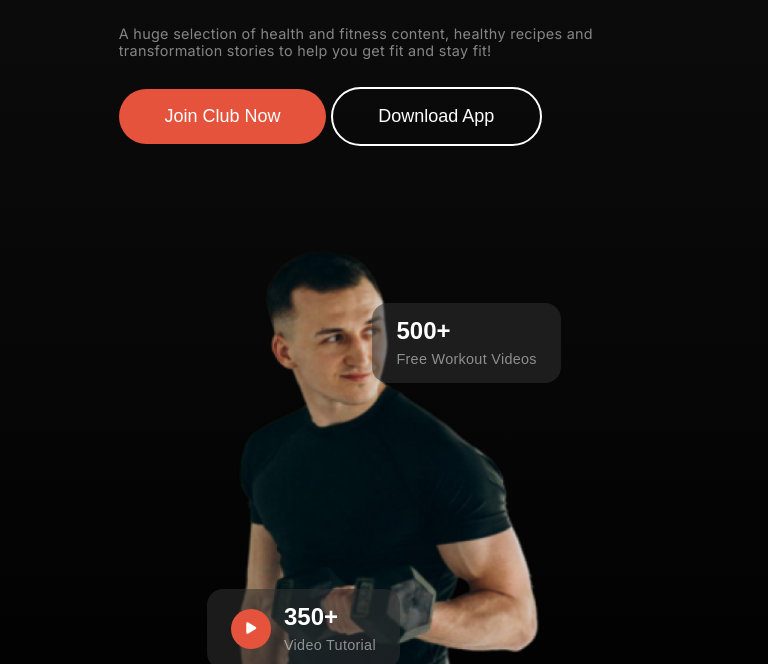
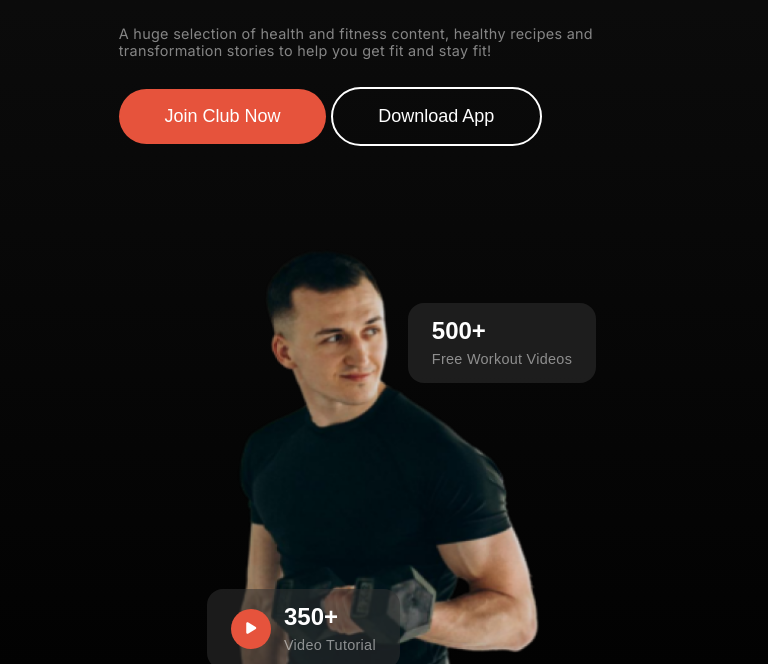
Before and after one commit to Arrafi2644/Assignment-2, a plain HTML site: page index.html in a window 768 px wide. Shown: the part 436-1100 px from the top of the page. Drawn offline with Linux system fonts and the light colour scheme; a web font is replaced by a local one.

Commit message:
banner free workout btn position change

```diff
--- a/css/style.css
+++ b/css/style.css
@@ -1092,9 +1092,10 @@ footer .footer-links li a {
         bottom: 25%;
     }
 
-    .free-workout-video-btn {
-        top: 13%;
-    }
+ .free-workout-video-btn {
+    top: 13%;
+    right: -10%;
+}
 
     main>section {
         padding-left: 1.9rem;
```
